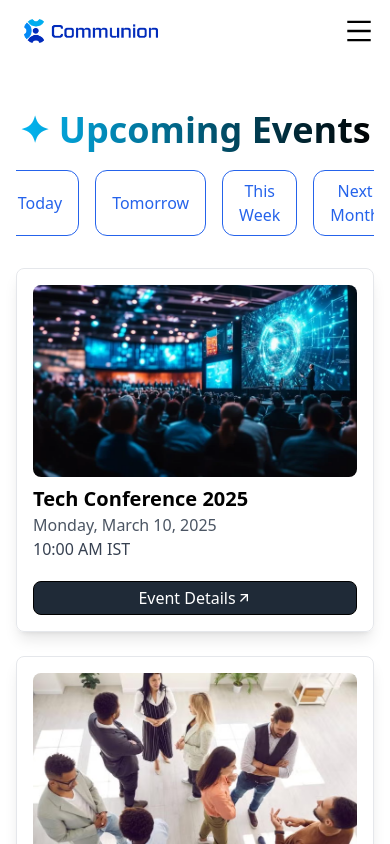
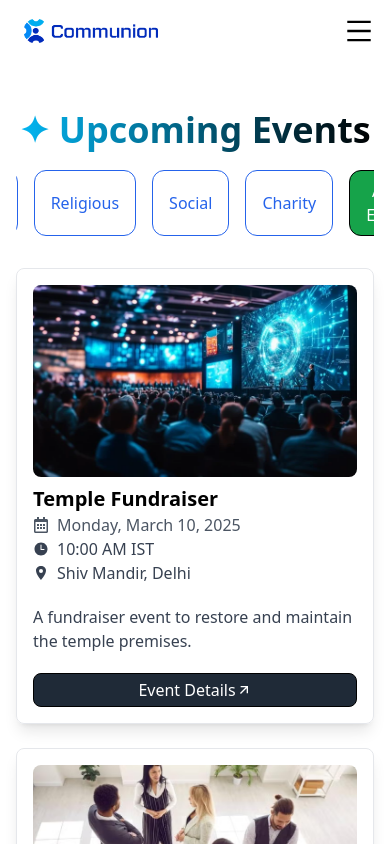
Before and after one commit to 0mkar1/CommunionHub, a React (Create React App) app: page /events in a window 390 px wide. Shown: the top 844 px of the page. Built offline with nearby package versions, Linux system fonts and the light colour scheme.

Commit message:
Updated component to be fully responsive

```diff
--- a/src/components/Events.jsx
+++ b/src/components/Events.jsx
@@ -1,41 +1,26 @@
 import React, { useState } from 'react';
 import { events as initialEvents } from '../data/data.js';
 import { RiArrowRightUpLine } from "react-icons/ri";
+import { IoLocationSharp } from "react-icons/io5";
+import { IoTime } from "react-icons/io5";
+import { FaRegCalendarAlt } from "react-icons/fa";
+
+
 
 const Events = () => {
   const [filteredEvents, setFilteredEvents] = useState(initialEvents);
   const [events, setEvents] = useState(initialEvents);
   const [showForm, setShowForm] = useState(false);
-  const [newEvent, setNewEvent] = useState({ name: '', date: '', time: '', image: '' });
+  const [newEvent, setNewEvent] = useState({ name: '', date: '', time: '', image: '', category: 'religious', description: '', location: '' });
 
-  const filterEvents = (timeRange) => {
-    const now = new Date();
-    const filtered = events.filter((event) => {
-      const eventDate = new Date(event.date);
-      if (timeRange === 'today') return eventDate.toDateString() === now.toDateString();
-      if (timeRange === 'tomorrow') {
-        const tomorrow = new Date();
-        tomorrow.setDate(now.getDate() + 1);
-        return eventDate.toDateString() === tomorrow.toDateString();
-      }
-      if (timeRange === 'this_week') {
-        const weekEnd = new Date();
-        weekEnd.setDate(now.getDate() + (7 - now.getDay()));
-        return eventDate >= now && eventDate <= weekEnd;
-      }
-      if (timeRange === 'next_month') {
-        const nextMonthStart = new Date(now.getFullYear(), now.getMonth() + 1, 1);
-        const nextMonthEnd = new Date(nextMonthStart.getFullYear(), nextMonthStart.getMonth() + 1, 0);
-        return eventDate >= nextMonthStart && eventDate <= nextMonthEnd;
-      }
-      return true;
-    });
-    setFilteredEvents(filtered);
-  };
+  const categories = ['Religious', 'Social', 'Charity'];
 
-  const formatDate = (dateString) => {
-    const date = new Date(dateString);
-    return date.toLocaleDateString('en-US', { weekday: 'long', year: 'numeric', month: 'long', day: 'numeric' });
+  const filterEvents = (category) => {
+    if (category === 'All') {
+      setFilteredEvents(events);
+    } else {
+      setFilteredEvents(events.filter(event => event.category.toLowerCase() === category.toLowerCase()));
+    }
   };
 
   const handleInputChange = (e) => {
@@ -58,7 +43,7 @@ const Events = () => {
       const updatedEvents = [...events, newEvent];
       setEvents(updatedEvents);
       setFilteredEvents(updatedEvents);
-      setNewEvent({ name: '', date: '', time: '', image: '' });
+      setNewEvent({ name: '', date: '', time: '', image: '', category: 'religious', description: '', location: '' });
       setShowForm(false);
     }
   };
@@ -67,11 +52,10 @@ const Events = () => {
     <div className="max-w-[1640px] m-auto px-4 py-12">
       <h1 className="bg-gradient-to-r from-[#03b8f5] to-black bg-clip-text text-transparent text-center text-4xl font-bold pb-1">✦ Upcoming Events</h1>
       <div className="flex justify-center space-x-4 my-4 overflow-auto">
-        <button onClick={() => setFilteredEvents(events)} className="px-4 py-2 border border-blue-600 text-blue-600 hover:bg-blue-600 hover:text-white">All Events</button>
-        <button onClick={() => filterEvents('today')} className="px-4 py-2 border border-blue-600 text-blue-600 hover:bg-blue-600 hover:text-white">Today</button>
-        <button onClick={() => filterEvents('tomorrow')} className="px-4 py-2 border border-blue-600 text-blue-600 hover:bg-blue-600 hover:text-white">Tomorrow</button>
-        <button onClick={() => filterEvents('this_week')} className="px-4 py-2 border border-blue-600 text-blue-600 hover:bg-blue-600 hover:text-white">This Week</button>
-        <button onClick={() => filterEvents('next_month')} className="px-4 py-2 border border-blue-600 text-blue-600 hover:bg-blue-600 hover:text-white">Next Month</button>
+        <button onClick={() => filterEvents('All')} className="px-4 py-2 border border-blue-600 text-blue-600 hover:bg-blue-600 hover:text-white">All</button>
+        {categories.map(category => (
+          <button key={category} onClick={() => filterEvents(category)} className="px-4 py-2 border border-blue-600 text-blue-600 hover:bg-blue-600 hover:text-white">{category}</button>
+        ))}
         <button onClick={() => setShowForm(true)} className="px-4 py-2 bg-green-600 text-white hover:bg-green-700">Add Event</button>
       </div>
 
@@ -83,6 +67,13 @@ const Events = () => {
               <input type="text" name="name" placeholder="Event Name" value={newEvent.name} onChange={handleInputChange} className="w-full p-2 border rounded mb-2" required />
               <input type="date" name="date" value={newEvent.date} onChange={handleInputChange} className="w-full p-2 border rounded mb-2" required />
               <input type="time" name="time" value={newEvent.time} onChange={handleInputChange} className="w-full p-2 border rounded mb-2" required />
+              <select name="category" value={newEvent.category} onChange={handleInputChange} className="w-full p-2 border rounded mb-2" required>
+                {categories.map(category => (
+                  <option key={category} value={category.toLowerCase()}>{category}</option>
+                ))}
+              </select>
+              <input type="text" name="location" placeholder="Location" value={newEvent.location} onChange={handleInputChange} className="w-full p-2 border rounded mb-2" required />
+              <textarea name="description" placeholder="Description" value={newEvent.description} onChange={handleInputChange} className="w-full p-2 border rounded mb-2" required />
               <input type="file" accept="image/*" onChange={handleFileChange} className="w-full p-2 border rounded mb-2" required />
               <button type="submit" className="w-full bg-blue-600 text-white p-2 rounded">Add Event</button>
               <button type="button" onClick={() => setShowForm(false)} className="w-full mt-2 bg-red-600 text-white p-2 rounded">Cancel</button>
@@ -97,8 +88,10 @@ const Events = () => {
             <div key={index} className="border shadow-lg rounded-lg hover:scale-105 duration-300 p-4">
               <img src={event.image} alt={event.name} className="w-full h-48 object-cover rounded-lg" />
               <h2 className="font-bold text-xl mt-2">{event.name}</h2>
-              <p className="text-gray-600">{formatDate(event.date)}</p>
-              <p className="text-gray-700">{event.time}</p>
+              <p className="text-gray-600 flex items-center gap-2"><span><FaRegCalendarAlt /></span>{event.date}</p>
+              <p className="text-gray-700 flex items-center gap-2"><span><IoTime /></span>{event.time}</p>
+              <p className="text-gray-700 flex items-center gap-2"><span><IoLocationSharp /></span>{event.location}</p>
+              <p className="pt-5 text-gray-700">{event.description}</p>
               <button className='w-full mt-5 flex justify-center items-center bg-[#1f2a37] rounded-lg text-white'>Event Details<span><RiArrowRightUpLine /></span></button>
             </div>
           ))
--- a/src/components/Hero.jsx
+++ b/src/components/Hero.jsx
@@ -5,10 +5,10 @@ import { Link } from "react-router-dom";
 const Hero = () => {
   return (
     <div className="max-w-[1640px] mx-auto px-4 py-8">
-      <div className="relative w-full h-[400px] sm:h-[500px] md:h-[550px] lg:h-[600px]">
+      <div className="relative  w-full h-[400px] sm:h-[500px] md:h-[550px] lg:h-[600px] overflow-hidden rounded-lg">
         {/* Background Image */}
         <img
-          className="w-full h-full object-cover"
+          className="w-full h-full object-cover "
           src={homepage}
           alt="Communion App"
         />
--- a/src/data/data.js
+++ b/src/data/data.js
@@ -9,134 +9,113 @@ import marathon from '../image/marathon.jpg'
 import food from '../image/food.jpg'
 import photo from '../image/photo.jpg'
 
-export const data = [
+export const events = [
+  // Today's Events
   {
       id: 1,
-      name: 'Double Cheeseburger',
-      category: 'burger',
-      image:
-        'https://images.unsplash.com/photo-1607013251379-e6eecfffe234?ixlib=rb-1.2.1&ixid=MnwxMjA3fDB8MHxzZWFyY2h8Mnx8YnVyZ2Vyc3xlbnwwfHwwfHw%3D&auto=format&fit=crop&w=1400&q=60',
-      price: '$$$$',
+      name: 'Temple Fundraiser',
+      category: 'religious',
+      image: tech,
+      time: '10:00 AM IST',
+      date: 'Monday, March 10, 2025',
+      location: 'Shiv Mandir, Delhi',
+      description: 'A fundraiser event to restore and maintain the temple premises.'
   },
   {
       id: 2,
-      name: 'Bacon Cheeseburger',
-      category: 'burger',
-      image:
-        'https://images.unsplash.com/photo-1553979459-d2229ba7433b?ixlib=rb-1.2.1&ixid=MnwxMjA3fDB8MHxzZWFyY2h8MTh8fGJ1cmdlcnN8ZW58MHx8MHx8&auto=format&fit=crop&w=1400&q=60',
-      price: '$',
+      name: 'Blood Donation Drive',
+      category: 'charity',
+      image: startup,
+      time: '3:30 PM IST',
+      date: 'Monday, March 10, 2025',
+      location: 'City Hospital, Mumbai',
+      description: 'Donate blood and save lives at our community blood drive.'
   },
+
+  // Tomorrow's Events
   {
       id: 3,
-      name: 'Mushroom Burger',
-      category: 'burger',
-      image:
-        'https://images.unsplash.com/photo-1608767221051-2b9d18f35a2f?ixlib=rb-1.2.1&ixid=MnwxMjA3fDB8MHxzZWFyY2h8MTV8fGJ1cmdlcnN8ZW58MHx8MHx8&auto=format&fit=crop&w=1400&q=60',
-      price: '$$',
+      name: 'Charity for Orphans',
+      category: 'charity',
+      image: ai,
+      time: '2:00 PM IST',
+      date: 'Tuesday, March 11, 2025',
+      location: 'Hope Orphanage, Bangalore',
+      description: 'Providing financial and moral support to orphans in need.'
   },
   {
       id: 4,
-      name: 'Loaded Burger',
-      category: 'burger',
-      image:
-        'https://images.unsplash.com/photo-1568901346375-23c9450c58cd?ixlib=rb-1.2.1&ixid=MnwxMjA3fDB8MHxzZWFyY2h8NHx8YnVyZ2Vyc3xlbnwwfHwwfHw%3D&auto=format&fit=crop&w=1400&q=60',
-      price: '$$$',
+      name: 'Community Gathering',
+      category: 'social',
+      image: music,
+      time: '6:00 PM IST',
+      date: 'Tuesday, March 11, 2025',
+      location: 'Community Hall, Hyderabad',
+      description: 'A discussion on community welfare and development.'
   },
+
+  // This Week's Events
   {
       id: 5,
-      name: 'Feta & Spinnach',
-      category: 'pizza',
-      image:
-        'https://images.unsplash.com/photo-1593560708920-61dd98c46a4e?ixlib=rb-1.2.1&ixid=MnwxMjA3fDB8MHxzZWFyY2h8OHx8cGl6emF8ZW58MHx8MHx8&auto=format&fit=crop&w=800&q=60',
-      price: '$$',
+      name: 'Festival Celebration',
+      category: 'religious',
+      image: coding,
+      time: '9:00 AM IST',
+      date: 'Wednesday, March 12, 2025',
+      location: 'ISKCON Temple, Pune',
+      description: 'A grand festival celebration with prayers, bhajans, and prasadam.'
   },
   {
       id: 6,
-      name: 'Supreme Pizza',
-      category: 'pizza',
-      image:
-        'https://images.unsplash.com/photo-1604382355076-af4b0eb60143?ixlib=rb-1.2.1&ixid=MnwxMjA3fDB8MHxzZWFyY2h8N3x8cGl6emF8ZW58MHx8MHx8&auto=format&fit=crop&w=800&q=60',
-      price: '$$$',
+      name: 'Food Donation Drive',
+      category: 'charity',
+      image: art,
+      time: '5:00 PM IST',
+      date: 'Thursday, March 13, 2025',
+      location: 'Slum Area, Chennai',
+      description: 'Providing free meals to underprivileged families.'
   },
   {
       id: 7,
-      name: 'Meat Lovers',
-      category: 'pizza',
-      image:
-        'https://images.unsplash.com/photo-1628840042765-356cda07504e?ixlib=rb-1.2.1&ixid=MnwxMjA3fDB8MHxzZWFyY2h8MTh8fHBpenphfGVufDB8fDB8fA%3D%3D&auto=format&fit=crop&w=800&q=60',
-      price: '$$$$',
+      name: 'Meditation Workshop',
+      category: 'religious',
+      image: business,
+      time: '11:00 AM IST',
+      date: 'Saturday, March 15, 2025',
+      location: 'Yoga Center, Kolkata',
+      description: 'A guided meditation session for inner peace and spirituality.'
   },
+
+  // Next Month's Events
   {
       id: 8,
-      name: 'Cheese Pizza',
-      category: 'pizza',
-      image:
-        'https://images.unsplash.com/photo-1548369937-47519962c11a?ixlib=rb-1.2.1&ixid=MnwxMjA3fDB8MHxzZWFyY2h8OXx8Y2hlZXNlJTIwcGl6emF8ZW58MHx8MHx8&auto=format&fit=crop&w=800&q=60',
-      price: '$',
+      name: 'Volunteer for a Cause',
+      category: 'social',
+     image: marathon,
+      time: '7:00 AM IST',
+      date: 'Saturday, April 5, 2025',
+      location: 'NGO Office, Jaipur',
+      description: 'Join our team to help the needy through volunteering work.'
   },
   {
       id: 9,
-      name: 'Kale Salad',
-      category: 'salad',
-      image:
-        'https://images.unsplash.com/photo-1515543237350-b3eea1ec8082?ixlib=rb-1.2.1&ixid=MnwxMjA3fDB8MHxzZWFyY2h8M3x8c2FsYWQlMjBjZWFzYXJ8ZW58MHx8MHx8&auto=format&fit=crop&w=800&q=60',
-      price: '$$',
+      name: 'Spiritual Retreat',
+      category: 'religious',
+      image: food,
+      time: '1:00 PM IST',
+      date: 'Thursday, April 10, 2025',
+      location: 'Ashram, Rishikesh',
+      description: 'A retreat to learn about spirituality and self-improvement.'
   },
   {
       id: 10,
-      name: 'Ceasar Salad',
-      category: 'salad',
-      image:
-        'https://images.unsplash.com/photo-1546793665-c74683f339c1?ixlib=rb-1.2.1&ixid=MnwxMjA3fDB8MHxzZWFyY2h8NHx8c2FsYWQlMjBjZWFzYXJ8ZW58MHx8MHx8&auto=format&fit=crop&w=800&q=60',
-      price: '$$$',
-    },
-    {
-      id: 11,
-      name: 'Loaded Salad',
-      category: 'salad',
-      image:
-        'https://images.unsplash.com/photo-1540420773420-3366772f4999?ixlib=rb-1.2.1&ixid=MnwxMjA3fDB8MHxzZWFyY2h8Mnx8c2FsYWR8ZW58MHx8MHx8&auto=format&fit=crop&w=800&q=60',
-      price: '$$$$',
-    },
-    {
-      id: 12,
-      name: 'Fruit Salad',
-      category: 'salad',
-      image:
-        'https://images.unsplash.com/photo-1564093497595-593b96d80180?ixlib=rb-1.2.1&ixid=MnwxMjA3fDB8MHxzZWFyY2h8NHx8ZnJ1aXQlMjBzYWxhZHxlbnwwfHwwfHw%3D&auto=format&fit=crop&w=800&q=60',
-      price: '$',
-    },
-    {
-      id: 13,
-      name: 'Wings',
-      category: 'chicken',
-      image:
-        'https://images.unsplash.com/photo-1567620832903-9fc6debc209f?ixlib=rb-1.2.1&ixid=MnwxMjA3fDB8MHxzZWFyY2h8MXx8Y2hpY2tlbiUyMGZvb2R8ZW58MHx8MHx8&auto=format&fit=crop&w=800&q=60',
-      price: '$$',
-    },
-    {
-      id: 14,
-      name: 'Baked Chicken',
-      category: 'chicken',
-      image:
-        'https://images.unsplash.com/photo-1594221708779-94832f4320d1?ixlib=rb-1.2.1&ixid=MnwxMjA3fDB8MHxzZWFyY2h8Nnx8Y2hpY2tlbiUyMGZvb2R8ZW58MHx8MHx8&auto=format&fit=crop&w=800&q=60',
-      price: '$$$$',
-    },
-    {
-      id: 15,
-      name: 'Chicken Tenders',
-      category: 'chicken',
-      image:
-        'https://images.unsplash.com/photo-1562967914-608f82629710?ixlib=rb-1.2.1&ixid=MnwxMjA3fDB8MHxzZWFyY2h8MTB8fGNoaWNrZW4lMjBmb29kfGVufDB8fDB8fA%3D%3D&auto=format&fit=crop&w=800&q=60',
-      price: '$',
-    },
-    {
-      id: 16,
-      name: 'Chicken Kabob',
-      category: 'chicken',
-      image:
-        'https://images.unsplash.com/photo-1603360946369-dc9bb6258143?ixlib=rb-1.2.1&ixid=MnwxMjA3fDB8MHxzZWFyY2h8MTN8fGNoaWNrZW4lMjBmb29kfGVufDB8fDB8fA%3D%3D&auto=format&fit=crop&w=800&q=60',
-      price: '$$$',
+      name: 'Prayer and Healing Session',
+      category: 'religious',
+      image: photo,
+      time: '4:00 PM IST',
+      date: 'Tuesday, April 15, 2025',
+      location: 'Church, Goa',
+      description: 'A prayer meeting for mental and physical healing.'
   },
 ];
 
@@ -190,92 +169,3 @@ export const data = [
         'https://duyt4h9nfnj50.cloudfront.net/new_search_home_eats_icon/Placeholder_Plates@3x.png',
     },
   ];
-  export const events = [
-    // Today's Events (Assuming today is March 10, 2025)
-    {
-        id: 1,
-        name: 'Tech Conference 2025',
-        category: 'today',
-        image: tech,
-        time: '10:00 AM IST',
-        date: 'Monday, March 10, 2025',
-    },
-    {
-        id: 2,
-        name: 'Startup Networking',
-        category: 'today',
-        image: startup,
-        time: '3:30 PM IST',
-        date: 'Monday, March 10, 2025',
-    },
-
-    // Tomorrow's Events (March 11, 2025)
-    {
-        id: 3,
-        name: 'AI Workshop',
-        category: 'tomorrow',
-        image: ai,
-        time: '2:00 PM IST',
-        date: 'Tuesday, March 11, 2025',
-    },
-    {
-        id: 4,
-        name: 'Music Fest',
-        category: 'tomorrow',
-        image: music,
-        time: '6:00 PM IST',
-        date: 'Tuesday, March 11, 2025',
-    },
-
-    // This Week's Events (March 12-16, 2025)
-    {
-        id: 5,
-        name: 'Coding Hackathon',
-        category: 'this week',
-        image: coding,
-        time: '9:00 AM IST',
-        date: 'Wednesday, March 12, 2025',
-    },
-    {
-        id: 6,
-        name: 'Art Exhibition',
-        category: 'this week',
-        image: art,
-        time: '5:00 PM IST',
-        date: 'Thursday, March 13, 2025',
-    },
-    {
-        id: 7,
-        name: 'Business Summit',
-        category: 'this week',
-        image: business,
-        time: '11:00 AM IST',
-        date: 'Saturday, March 15, 2025',
-    },
-
-    // Next Month's Events (April 2025)
-    {
-        id: 8,
-        name: 'Marathon 2025',
-        category: 'next month',
-        image: marathon,
-        time: '7:00 AM IST',
-        date: 'Saturday, April 5, 2025',
-    },
-    {
-        id: 9,
-        name: 'Food Carnival',
-        category: 'next month',
-        image: food,
-        time: '1:00 PM IST',
-        date: 'Thursday, April 10, 2025',
-    },
-    {
-        id: 10,
-        name: 'Photography Meetup',
-        category: 'next month',
-        image: photo,
-        time: '4:00 PM IST',
-        date: 'Tuesday, April 15, 2025',
-    },
-];
```
Also changed, not shown: src/components/About.jsx (+8 -6 lines). Lines whose indentation alone changed are shown as unchanged.
